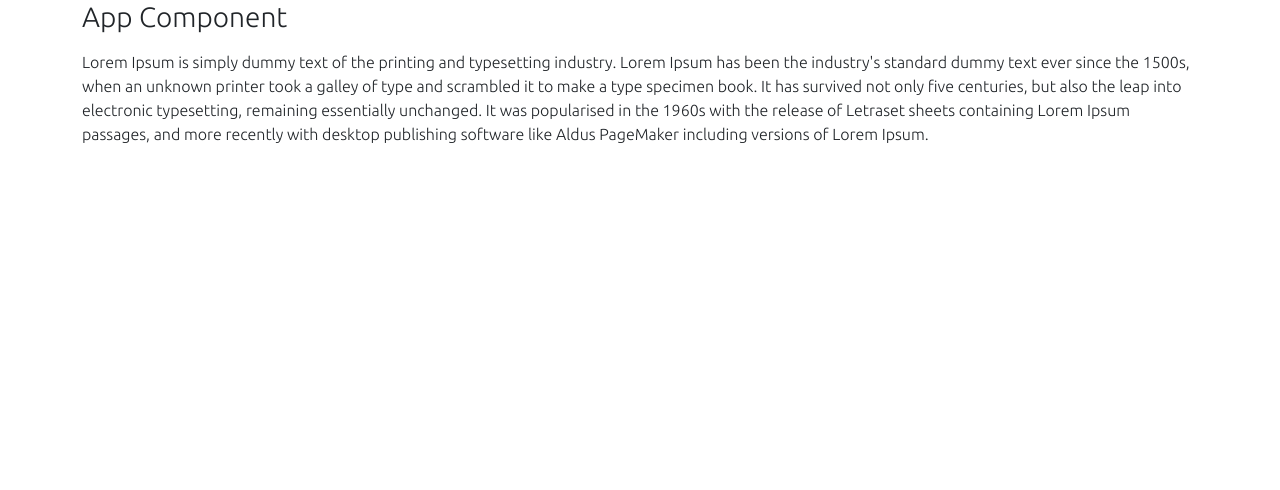
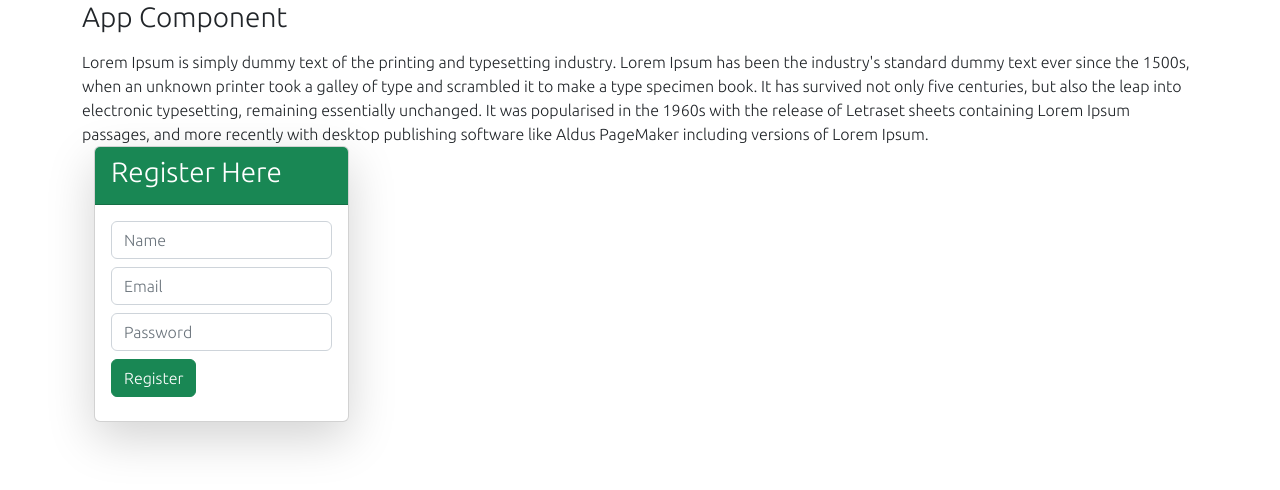
Before and after one commit to shwetaTomar415/vue-course, a Vue app: page / in a window 1280 px wide. Shown: the top 490 px of the page. Built offline with nearby package versions, Linux system fonts and the light colour scheme.

Commit message:
simple form handling

```diff
--- a/src/App.vue
+++ b/src/App.vue
@@ -9,15 +9,16 @@
         </div>
       </div>
     </div>
-
+    <Register />
   </div>
 </template>
 
 
 <script>
 
+import Register from "@/components/Register";
 export default {
-  components: {}
+  components: {Register}
 }
 </script>
 <style>
--- /dev/null
+++ b/src/components/Register.vue
@@ -0,0 +1,54 @@
+<template>
+<!--  <pre>{{user}}</pre>-->
+  <div class="container">
+    <div class="row">
+      <div class="col-md-3">
+        <div class="card shadow-lg">
+          <div class="card-header bg-success text-white">
+          <p class="h3">Register Here</p>
+        </div>
+          <div class="card-body">
+          <form @submit.prevent="register()">
+            <div class="mb-2">
+              <input v-model="user.name" class="form-control" placeholder="Name" type="text" />
+            </div>
+            <div class="mb-2">
+              <input v-model="user.email" class="form-control" placeholder="Email" type="email" />
+            </div>
+            <div class="mb-2">
+              <input v-model="user.password" class="form-control" placeholder="Password" type="password" />
+            </div>
+            <div class="mb-2">
+              <input class="btn btn-success" value="Register"  type="submit" />
+            </div>
+          </form>
+        </div>
+        </div>
+      </div>
+    </div>
+  </div>
+</template>
+
+<script>
+export default {
+  name: "Register",
+  data(){
+    return{
+      user:{
+        name:'',
+        email:'',
+        password:'',
+      }
+    }
+  },
+  methods:{
+    register(){
+      console.log(this.user);
+    }
+  }
+}
+</script>
+
+<style scoped>
+
+</style>
```
